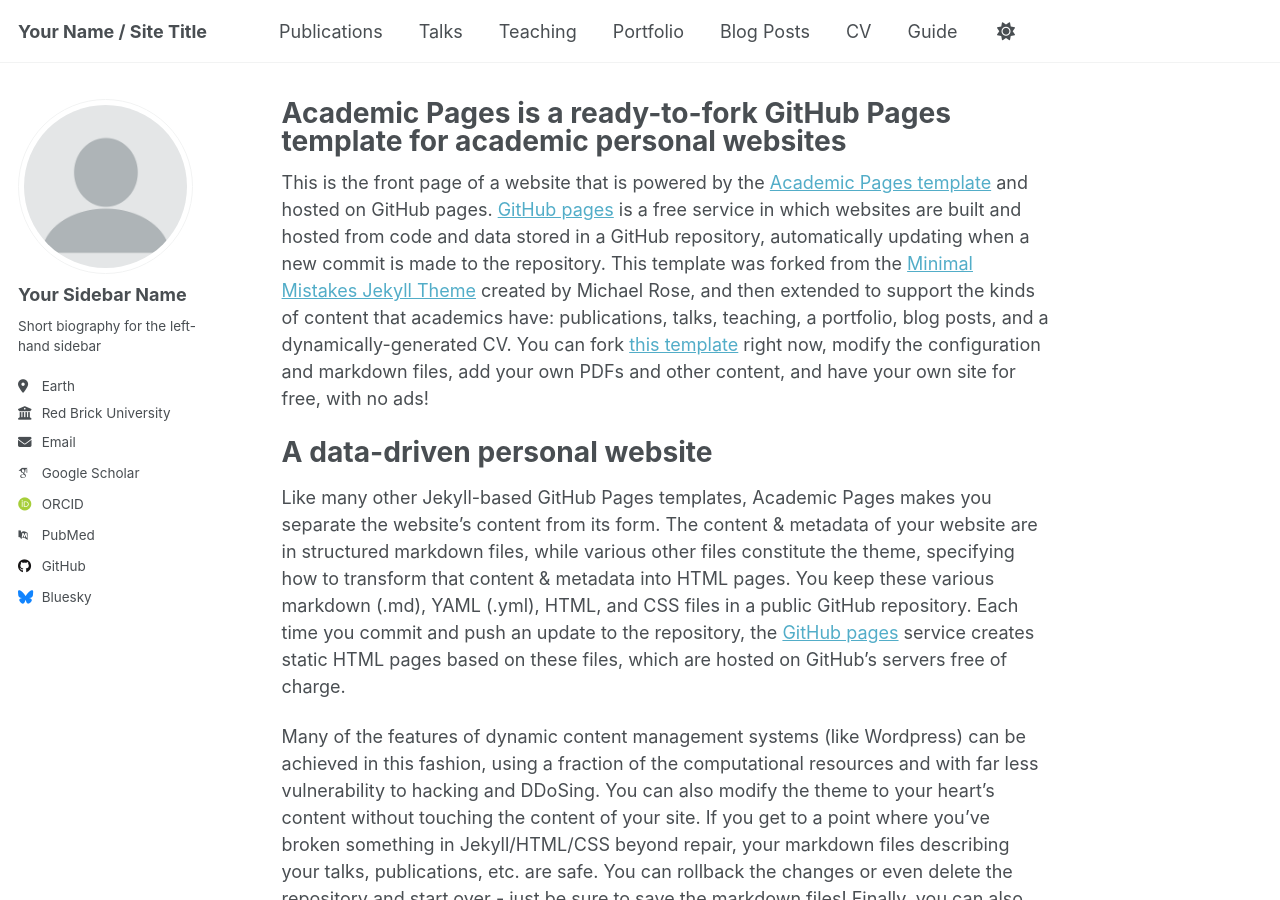
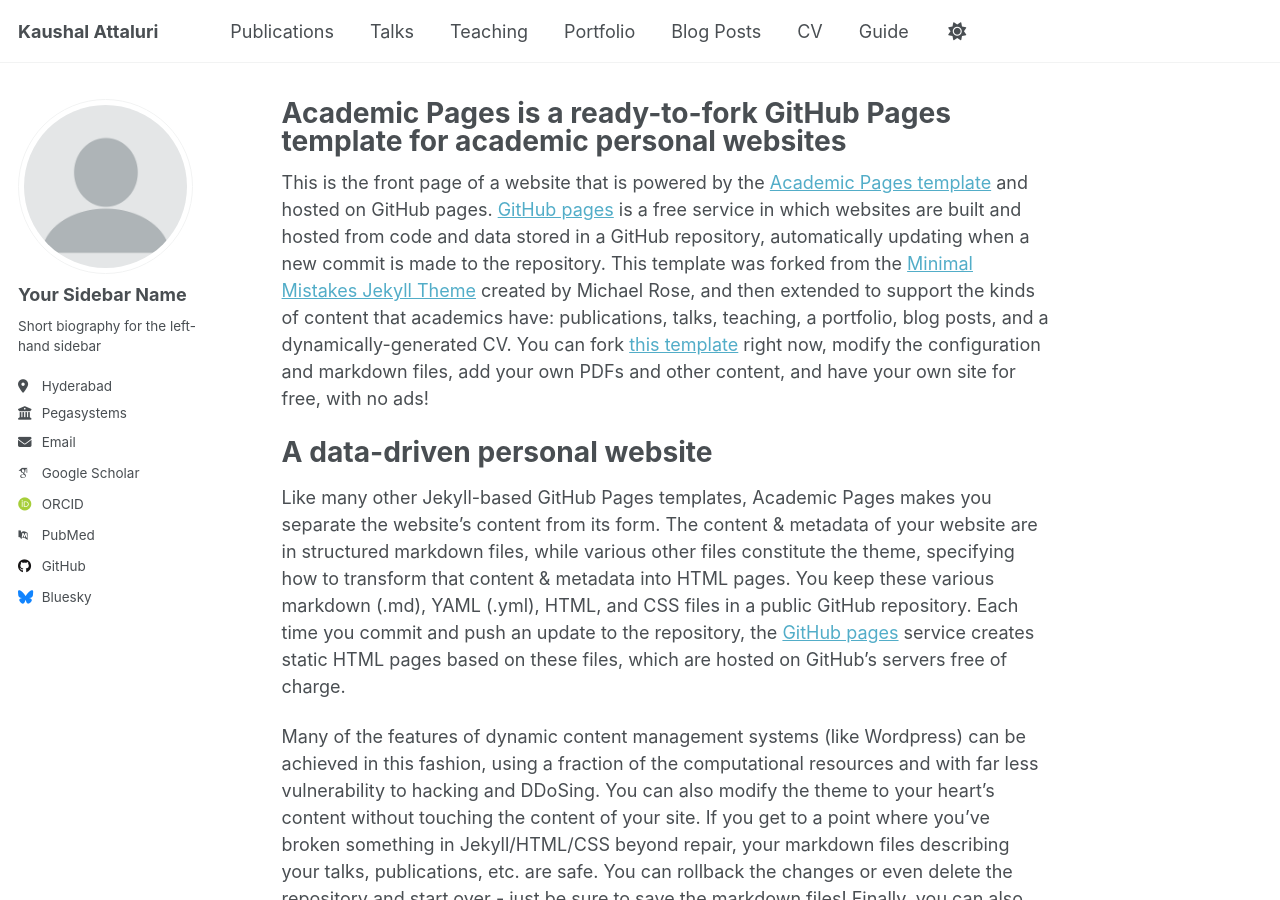
Before and after one commit to kaushalattaluri/kaushalattaluri.github.io, a Jekyll site: the page built from _pages/about.md, in a window 1280 px wide and 900 px high. Built offline with Jekyll 4.4.1, drawn with Linux system fonts in a browser that asks for light colours; some web fonts are replaced.

Commit message:
Changes to conifg

```diff
--- a/_config.yml
+++ b/_config.yml
@@ -9,13 +9,13 @@
 # Basic Site Settings
 locale                   : "en-US"
 site_theme               : "default"
-title                    : "Your Name / Site Title"
+title                    : "Kaushal Attaluri"
 title_separator          : "-"
 name                     : &name "Your Name"
 description              : &description "personal description"
 url                      : https://academicpages.github.io # the base hostname & protocol for your site e.g. "https://[your GitHub username].github.io" or if you already have some other page hosted on Github then use "https://[your GitHub username].github.io/[Your Repo Name]"
 baseurl                  : "" # the subpath of your site, e.g. "/blog"
-repository               : "academicpages/academicpages.github.io"
+repository               : "kaushalattaluri/kaushalattaluri.github.io"
 
 # Site Author - The following control what appear as part of the author content on the side bar.
 #               If a field is blank the icon and link will not appear, otherwise it will be shown.
@@ -26,10 +26,10 @@ author:
   name             : "Your Sidebar Name"
   pronouns         : # example: "she/her"
   bio              : "Short biography for the left-hand sidebar"
-  location         : "Earth"
-  employer         : "Red Brick University"
+  location         : "Hyderabad"
+  employer         : "Pegasystems"
   uri              : # URL
-  email            : "none@example.org"
+  email            : "iamkaushal49@gmail.com"
 
   # Academic websites
   academia         : # URL
```
